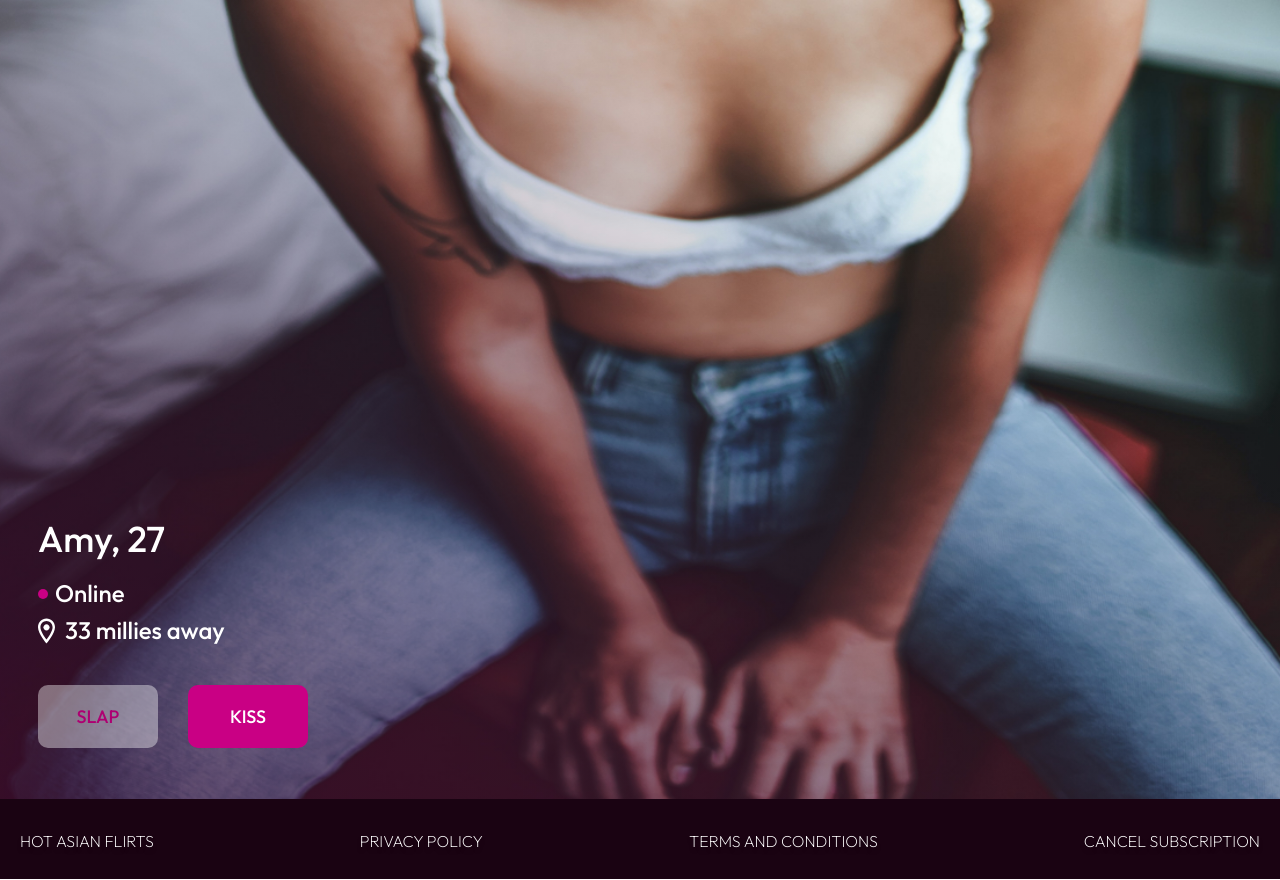
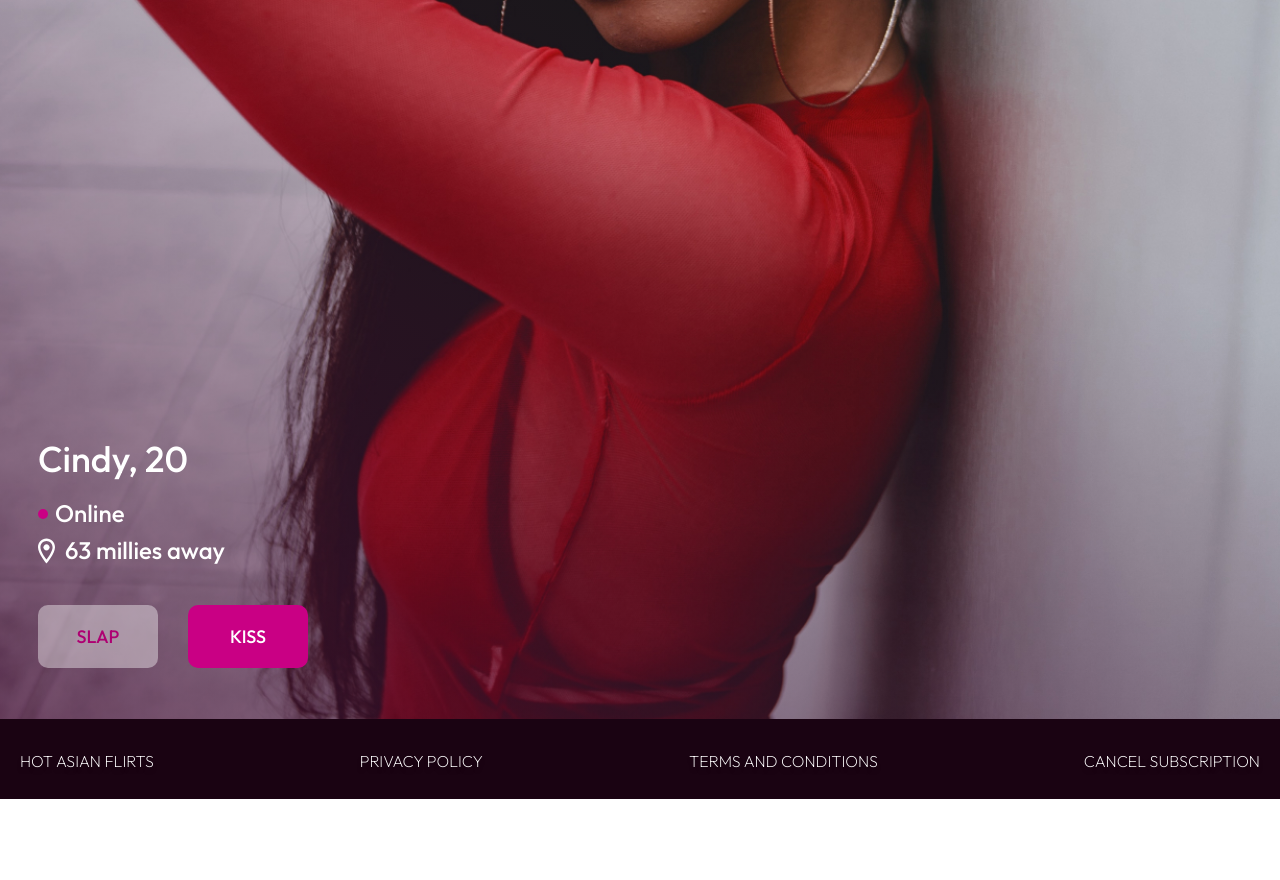
Before and after one commit to Ravil377/datingassistant, a plain HTML site: page index.html in a window 1280 px wide. Both pictures are taken after a click on the button "UNLOCK MY MATCHES". After the commit the page ends 800 px from the top, so only its background shows below. Drawn offline with Linux system fonts and the light colour scheme.

Commit message:
fix, delete плохие картинки

```diff
--- a/css/style.css
+++ b/css/style.css
@@ -74,6 +74,7 @@ body {
         flex-direction: column;
     overflow-x: hidden;
     width: 100vw;
+    height: var(--app-height);
     margin: 0;
     font-family: Outfit;
     font-style: normal;
@@ -414,7 +415,7 @@ template {
     background: url("../img/content/bg.jpg");
     background-size: cover;
     width: 100%;
-    height: var(--app-height);
+    height: 100%;
     box-sizing: border-box;
     z-index: 3;
     background-repeat: no-repeat;
@@ -532,13 +533,20 @@ template {
     }
 }
 
+.girl__img-container {
+    position: relative;
+    overflow: hidden;
+    height: 100%;
+    width: 100%;
+}
+
 .gallery {
     display: none;
     position: relative;
     background: #ffffff;
     box-shadow: 0px 4px 4px rgba(0, 0, 0, 0.25);
     width: 100%;
-    height: var(--app-height);
+    height: 100%;
 }
 
 .gallery::after {
@@ -552,7 +560,10 @@ template {
 }
 
 .girl {
+    position: absolute;
+    top: 0;
     width: 100%;
+    height: 100%;
     object-fit: cover;
 }
 
--- a/index.html
+++ b/index.html
@@ -39,7 +39,8 @@
             </div>
         </div>
     </div>
-    <div class="gallery"><img class="girl girl-js" src="img/content/1x1.png" />
+    <div class="gallery">
+        <div class="girl__img-container"><img class="girl girl-js" src="img/content/1x1.png" /></div>
         <div class="girl__content">
             <div class="girl__title girl__title-js"></div>
             <div class="girl__desc">
--- a/js/custom.js
+++ b/js/custom.js
@@ -24,37 +24,41 @@
       main.classList.add("main__gallery");
     }, 2000);
   });
-    const girls = [{
-      id: 1,
-      info: "Wendy, 25",
-      millies: "13",
-      bg: "./img/content/wendy.jpg"
-    }, {
-      id: 2,
-      info: "Choi, 37",
-      millies: "19",
-      bg: "./img/content/choi.jpg"
-    }, {
+  const girls = [// {
+  //     id: 1,
+  //     info: "Wendy, 25",
+  //     millies: "13",
+  //     bg: "./img/content/wendy.jpg",
+  // },
+  // {
+  //     id: 2,
+  //     info: "Choi, 37",
+  //     millies: "19",
+  //     bg: "./img/content/choi.jpg",
+  // },
+  {
     id: 3,
     info: "Yang, 29",
     millies: "36",
     bg: "./img/content/yang.jpg"
-    }, {
-      id: 4,
-      info: "Min, 23",
-      millies: "16",
-      bg: "./img/content/min.jpg"
-    }, {
+  }, // {
+  //     id: 4,
+  //     info: "Min, 23",
+  //     millies: "16",
+  //     bg: "./img/content/min.jpg",
+  // },
+  {
     id: 5,
     info: "Amy, 25",
     millies: "47",
     bg: "./img/content/amy.jpg"
-    }, {
-      id: 6,
-      info: "Lily, 27",
-      millies: "21",
-      bg: "./img/content/lily.jpg"
-    }, {
+  }, // {
+  //     id: 6,
+  //     info: "Lily, 27",
+  //     millies: "21",
+  //     bg: "./img/content/lily.jpg",
+  // },
+  {
     id: 7,
     info: "Jane, 30",
     millies: "11",
@@ -114,12 +118,13 @@
     info: "Grace, 25",
     millies: "31",
     bg: "./img/content/grace.jpg"
-    }, {
-      id: 19,
-      info: "Kang, 29",
-      millies: "11",
-      bg: "./img/content/kang.jpg"
-    }, {
+  }, // {
+  //     id: 19,
+  //     info: "Kang, 29",
+  //     millies: "11",
+  //     bg: "./img/content/kang.jpg",
+  // },
+  {
     id: 20,
     info: "Lucy, 29",
     millies: "45",
@@ -169,12 +174,13 @@
     info: "Sarah, 23",
     millies: "19",
     bg: "./img/content/lucy.jpg"
-    }, {
-      id: 30,
-      info: "Yoon, 24",
-      millies: "49",
-      bg: "./img/content/yoon.jpg"
-    }, {
+  }, // {
+  //     id: 30,
+  //     info: "Yoon, 24",
+  //     millies: "49",
+  //     bg: "./img/content/yoon.jpg",
+  // },
+  {
     id: 31,
     info: "Rachel, 25",
     millies: "36",
@@ -239,12 +245,13 @@
     info: "Bella, 28",
     millies: "43",
     bg: "./img/content/bella.jpg"
-    }, {
-      id: 44,
-      info: "Yejin, 27",
-      millies: "32",
-      bg: "./img/content/yejin.jpg"
-    }, {
+  }, // {
+  //     id: 44,
+  //     info: "Yejin, 27",
+  //     millies: "32",
+  //     bg: "./img/content/yejin.jpg",
+  // },
+  {
     id: 45,
     info: "Jo, 26",
     millies: "59",
@@ -264,12 +271,13 @@
     info: "Daisy, 23",
     millies: "51",
     bg: "./img/content/daisy.jpg"
-    }, {
-      id: 49,
-      info: "Minju, 22",
-      millies: "35",
-      bg: "./img/content/minju.jpg"
-    }, {
+  }, // {
+  //     id: 49,
+  //     info: "Minju, 22",
+  //     millies: "35",
+  //     bg: "./img/content/minju.jpg",
+  // },
+  {
     id: 50,
     info: "Wendy, 29",
     millies: "40",
@@ -369,10 +377,14 @@
   });
   moreBtn.addEventListener("click", () => modalContainerBtn.classList.add("modal__btn-container_hidden"));
   resultBtn.addEventListener("click", () => {
+    if (modalContainerGirls.children.length === 0) {
+      modalContainerBtn.classList.add("modal__btn-container_hidden");
+    } else {
       modal.classList.add("modal_bg");
       modalContainerBtn.classList.add("modal__btn-container_result");
       const formbtn = modal.querySelector('[data-id="register"]');
       formbtn.textContent = "start chating";
+    }
   });
 
 }));
```
Also changed, not shown: css/style.min.css, js/custom.min.js. Lines whose indentation alone changed are shown as unchanged.
